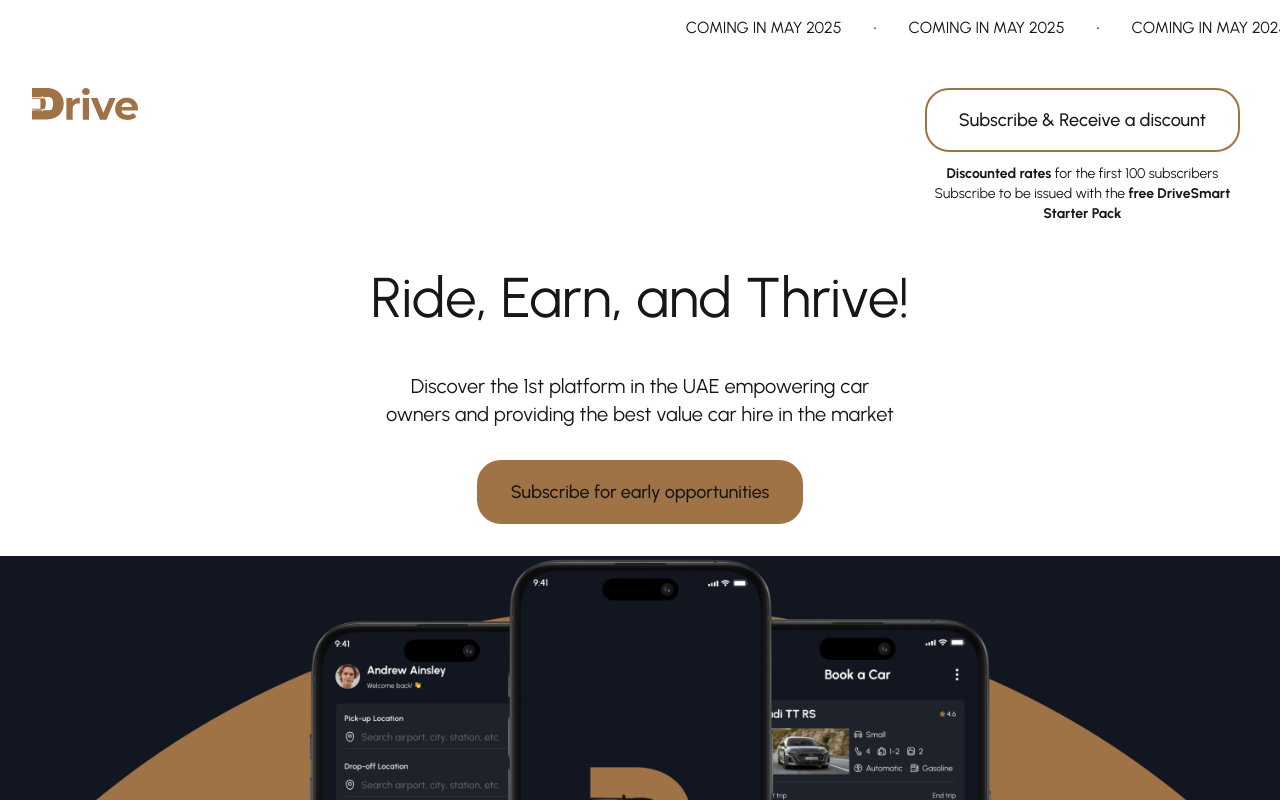
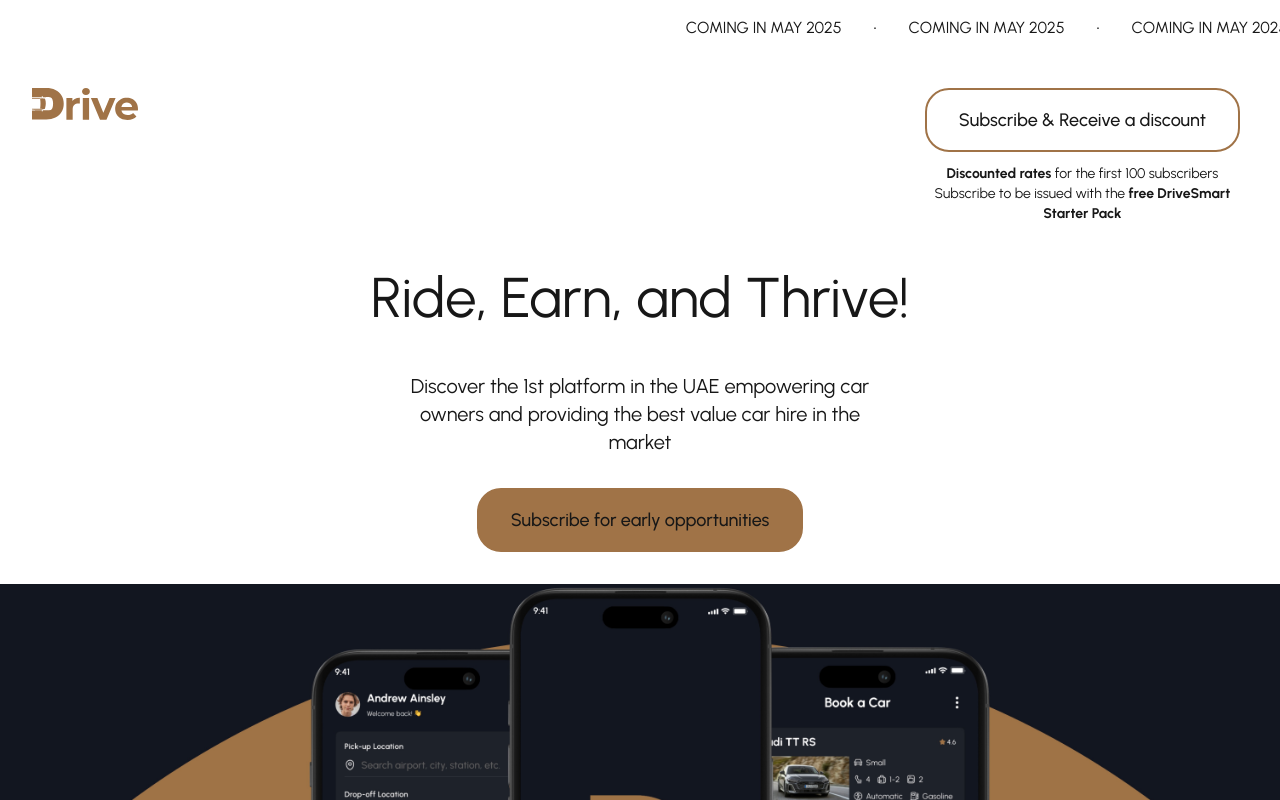
Before and after one commit to Simple2B/drive-smart, a Next.js app: page / in a window 1280 px wide. Shown: the top 800 px of the page. Built offline with nearby package versions, Linux system fonts and the light colour scheme.

Commit message:
justify content to devices

```diff
--- a/src/app/components/CentralBlock.tsx
+++ b/src/app/components/CentralBlock.tsx
@@ -14,7 +14,7 @@ export const CentralBlock = ({ onSubscribeClick }: CentralBlockProps) => {
   return (
     <div className="w-full flex flex-col items-center gap-8">
       <Title text="Ride, Earn, and Thrive!" />
-      <p className="text-center w-full max-w-lg text-xl">
+      <p className="text-center w-full max-w-lg text-xl px-2">
         Discover the 1st platform in the UAE empowering car owners and providing
         the best value car hire in the market
       </p>
--- a/src/app/components/Header.tsx
+++ b/src/app/components/Header.tsx
@@ -8,7 +8,7 @@ type HeaderProps = {
 };
 export const Header = ({ onSubscribeClick }: HeaderProps) => {
   return (
-    <div className="w-full  flex lg:flex-row lg:justify-between lg:items-start flex-col items-center py-8 gap-8 lg:px-8">
+    <div className="w-full flex lg:flex-row lg:justify-between lg:items-start flex-col items-center py-8 gap-8 lg:px-8 px-2">
       <Logo />
       <div className="flex flex-col items-center gap-3">
         <Button
--- a/src/app/components/Title.tsx
+++ b/src/app/components/Title.tsx
@@ -5,5 +5,5 @@ type TitleProps = {
 };
 
 export const Title = ({ text }: TitleProps) => {
-  return <h1 className="text-title text-center">{text}</h1>;
+  return <h1 className="text-title text-center px-2">{text}</h1>;
 };
```
